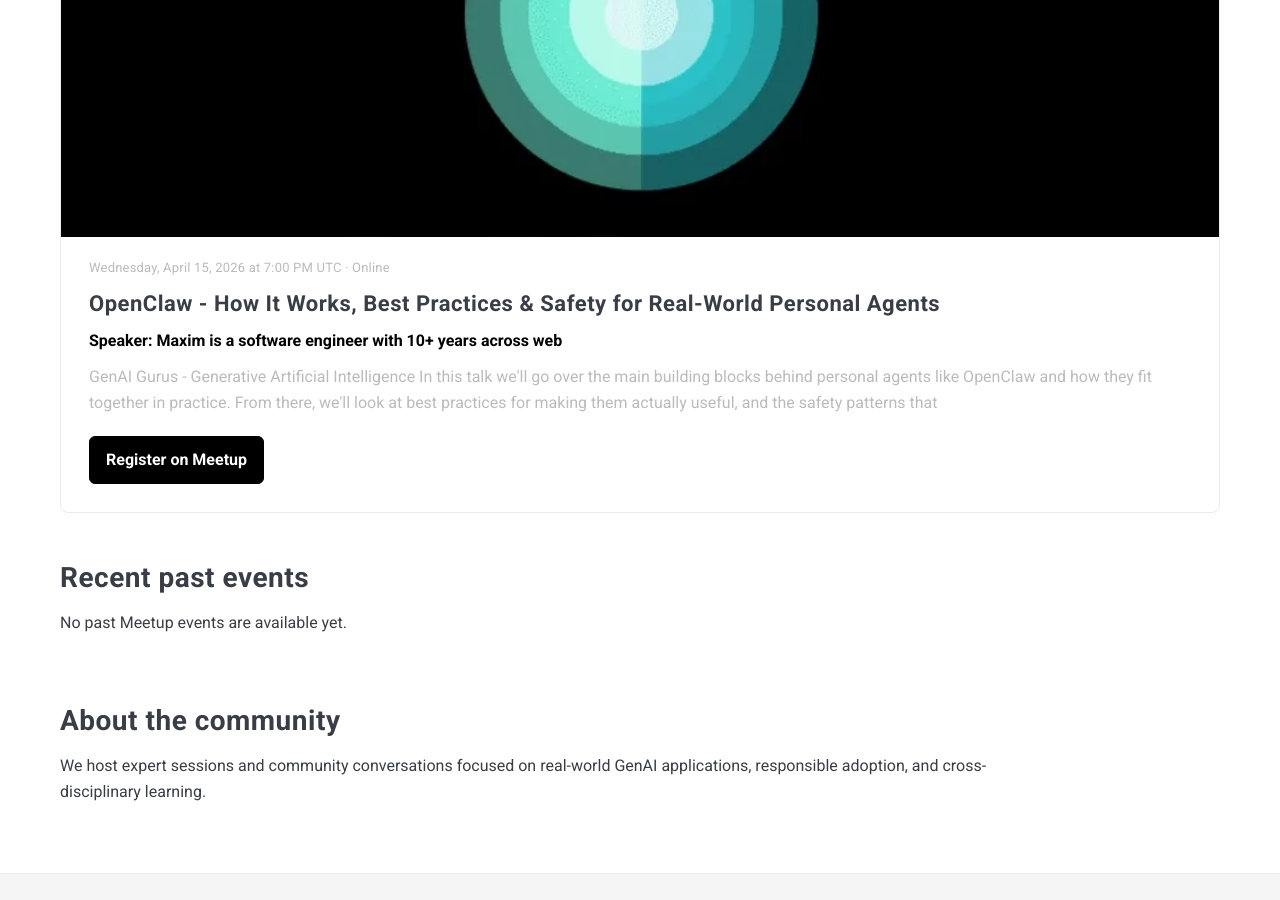
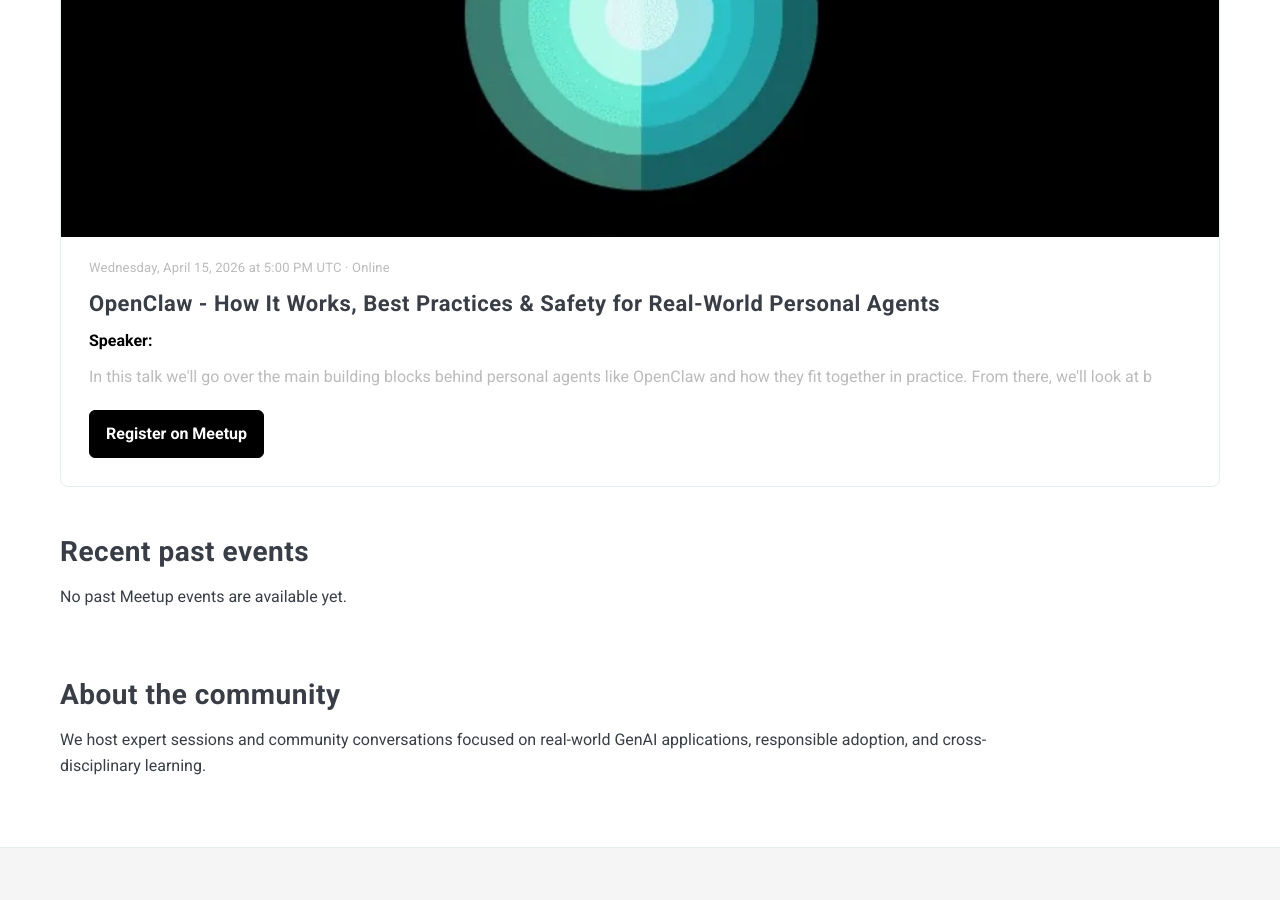
Before and after one commit to GenAI-Gurus/genai-gurus.github.io, a Jekyll site: the page built from index.html, in a window 1280 px wide and 900 px high, scrolled down 526 px. Built offline with Jekyll 4.4.1, drawn with Linux system fonts in a browser that asks for light colours; nearby versions of some CDN libraries; the list of posts is cut into pages by our own code.

Commit message:
chore: sync Meetup events

```diff
--- a/_data/event_links.json
+++ b/_data/event_links.json
@@ -1,3 +1,4 @@
 [
-  "https://www.meetup.com/genai-gurus/events/313946334"
+  "https://www.meetup.com/genai-gurus/events/313946334",
+  "https://www.meetup.com/genai-gurus/events/calendar"
 ]
--- a/_data/events.json
+++ b/_data/events.json
@@ -1,13 +1,13 @@
 [
   {
     "title": "OpenClaw - How It Works, Best Practices & Safety for Real-World Personal Agents",
-    "date": "2026-04-15T19:00:00Z",
+    "date": "2026-04-15T17:00:00Z",
     "event_status": "upcoming",
-    "speaker_name": "Maxim is a software engineer with 10+ years across web",
+    "speaker_name": "",
     "location_label": "Online",
     "meetup_url": "https://www.meetup.com/genai-gurus/events/313946334/",
     "youtube_url": "",
     "image": "",
-    "summary": "GenAI Gurus - Generative Artificial Intelligence In this talk we'll go over the main building blocks behind personal agents like OpenClaw and how they fit together in practice. From there, we'll look at best practices for making them actually useful, and the safety patterns that "
+    "summary": "In this talk we'll go over the main building blocks behind personal agents like OpenClaw and how they fit together in practice. From there, we'll look at b"
   }
 ]
```
